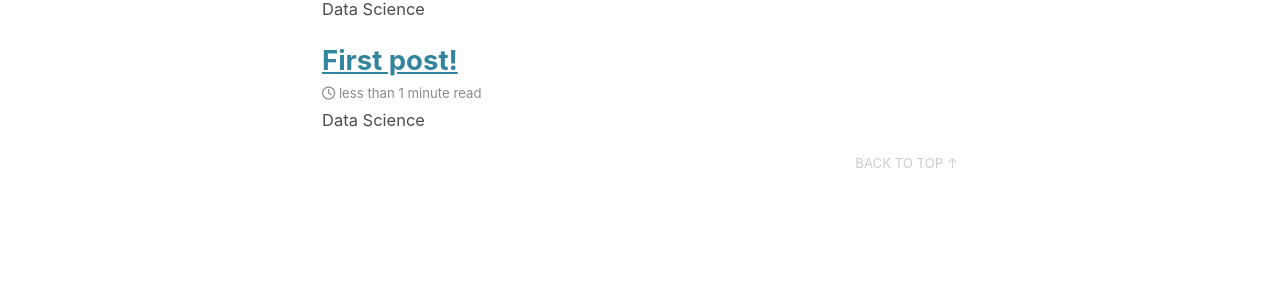
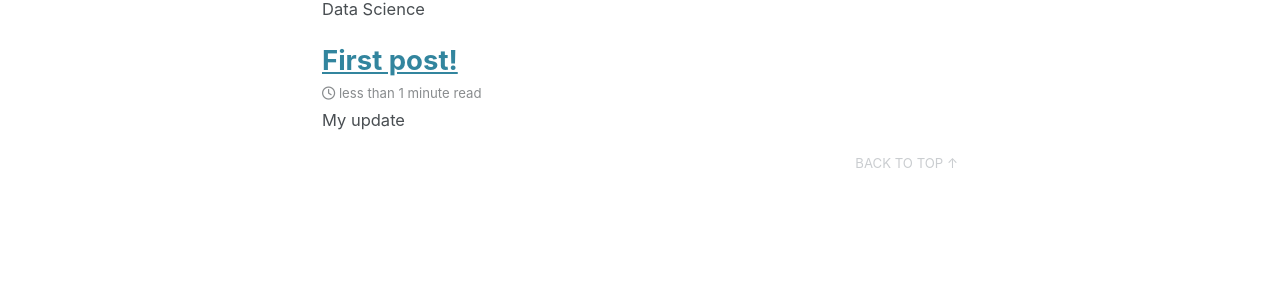
Before and after one commit to vidigaljoao/vidigaljoao.github.io, a Jekyll site: the page built from _posts/2019-08-25-stock-visualization.md, in a window 1280 px wide and 900 px high, scrolled down 2294 px. Shown: the part 395-698 px from the top of the window. Built offline with Jekyll 4.4.1, drawn with Linux system fonts in a browser that asks for light colours; cached includes are drawn as plain includes; nearby versions of some CDN libraries.

```diff
--- a/_posts/2019-08-01-first-entry.md
+++ b/_posts/2019-08-01-first-entry.md
@@ -3,8 +3,8 @@
 title:  "First post!"
 date:   2019-08-01 14:33:25 +0200
 author: "João Vidigal"
-tags: [data science]
-excerpt: "Data Science"
+tags: [Update]
+excerpt: "My update"
 ---
 ![Hello World!](https://upload.wikimedia.org/wikipedia/commons/thumb/b/bd/Hello_world_c.svg/800px-Hello_world_c.svg.png)
 
```
Also changed, not shown: _pages/about.md (+1 -1 lines), _posts/2019-08-22-data-mining.md (+1 -1 lines), _posts/2019-08-25-stock-visualization.md (+1 -1 lines), images/jv_dub_about.jpg (renamed from images/jv_dub.jpg).
